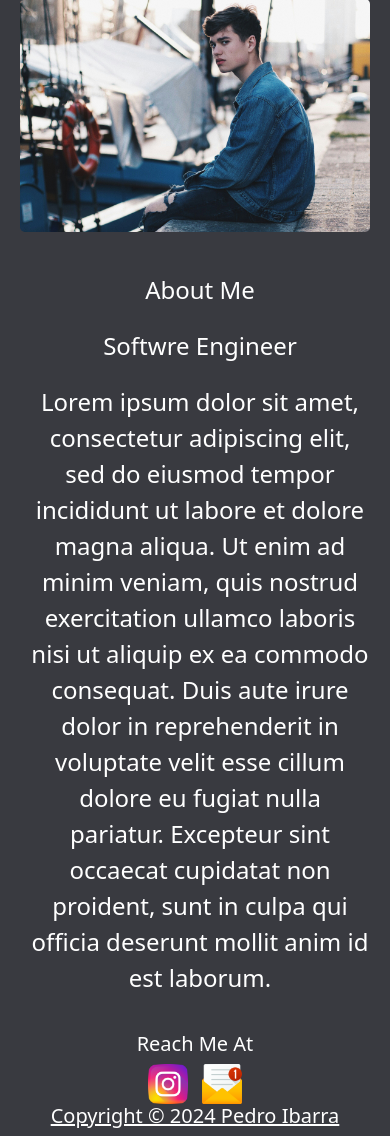
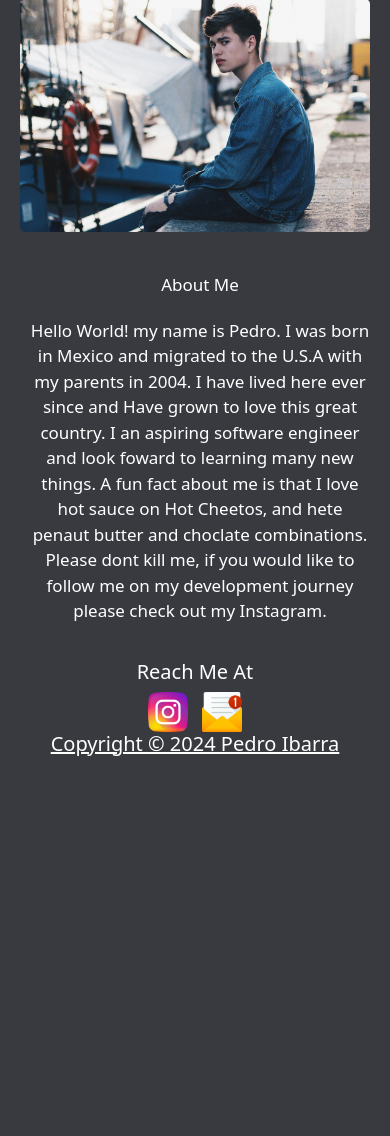
Before and after one commit to picapiedras96/portfolio-website, a Flask app: page /contact in a window 390 px wide. Shown: the part 77-1213 px from the top of the page. After the commit the page ends 833 px from the top, so only its background shows below. Run offline with Flask 3, Linux system fonts and the light colour scheme.

Commit message:
updated content and font size on contact and projects pages.

```diff
--- a/app.py
+++ b/app.py
@@ -3,26 +3,30 @@ from flask import Flask, render_template, jsonify
 app = Flask(__name__)  #instance of Flask object
 
 # sample database using list
-PROJECTS = [
-    {
-        'id': 1,
-        'title': 'Personal Website',
-        'description': '    Lorem ipsum dolor sit amet, consectetur adipiscing elit, sed do eiusmod tempor incididunt ut labore et dolore magna aliqua. Ut enim ad minim veniam, quis nostrud exercitation ullamco laboris nisi ut aliquip ex ea commodo consequat. Duis aute irure dolor in reprehenderit in voluptate velit esse cillum dolore eu fugiat nulla pariatur. Excepteur sint occaecat cupidatat non proident, sunt in culpa qui officia deserunt mollit anim id est laborum.'
-    }
-]
+PROJECTS = [{
+    'id':
+    1,
+    'title':
+    'pedrothedev.com',
+    'description':
+    '   The website you are currently browsing on is my first official launched project. I decided to create this website in May 2024 as an opportuinity to apply and display my development skills. I decided to implement the website with flask as it was an opportunity to use Python on my project one of my favorite languages. The domain "pedrothedev.com" came into existance with the idea to title my page "Vote for Pedro", sadly this domain was already taken and not worth the price. In this site you will find various implementations of CSS and HTML as well as some Python. My end goal for this site is to create a presense as I grow and develop more projects, this site is a continous project and will have future updates as I test new ideas.'
+}]
 
 
 @app.route("/")  #route/ sub address
 def home():
   return render_template("home.html")
 
+
 @app.route("/api/projectlistobjects")
 def list_projects():
   return jsonify(PROJECTS)
 
+
 @app.route("/projects")
 def projects():
   return render_template("projects.html", projects=PROJECTS)
+
 
 @app.route("/contact")
 def contact():
--- a/static/contact_styles.css
+++ b/static/contact_styles.css
@@ -14,6 +14,10 @@
 
 .details {
   margin-left: 10px;
+}
+
+.info {
+  text-align: left;
 }
 
 /* Styling for mobile devices */
@@ -43,6 +47,7 @@
   .details p {
     margin-top: 20px;
     min-width: 0;
+    font-size: 17px;
   }
 
 }
--- a/static/styles.css
+++ b/static/styles.css
@@ -100,6 +100,10 @@ a {
         margin-top: 40px;
     }
 
+    p {
+        font-size: 17px
+    }
+
 
     h1, p {
         text-align: center;
--- a/templates/contact.html
+++ b/templates/contact.html
@@ -34,8 +34,7 @@
           <img class="contactImg" src = "static/stock_user.jpg" alt = "profile photo">
           <div class="details">
             <p class="title">About Me</p>
-            <p class="info">Softwre Engineer</p>
-            <p>Lorem ipsum dolor sit amet, consectetur adipiscing elit, sed do eiusmod tempor incididunt ut labore et dolore magna aliqua. Ut enim ad minim veniam, quis nostrud exercitation ullamco laboris nisi ut aliquip ex ea commodo consequat. Duis aute irure dolor in reprehenderit in voluptate velit esse cillum dolore eu fugiat nulla pariatur. Excepteur sint occaecat cupidatat non proident, sunt in culpa qui officia deserunt mollit anim id est laborum.</p>
+            <p>Hello World! my name is Pedro. I was born in Mexico and migrated to the U.S.A with my parents in 2004. I have lived here ever since and Have grown to love this great country. I an aspiring software engineer and look foward to learning many new things. A fun fact about me is that I love hot sauce on Hot Cheetos, and hete penaut butter and choclate combinations. Please dont kill me, if you would like to follow me on my development journey please check out my Instagram.</p>
           </div>
         </div>
         <footer>
--- a/templates/projectitems.html
+++ b/templates/projectitems.html
@@ -1,2 +1,2 @@
-<h2 class="title">{{project['title']}}</h2>
+<h4 class="title">{{project['title']}}</h4>
 <p>{{project['description']}}</p>
```
